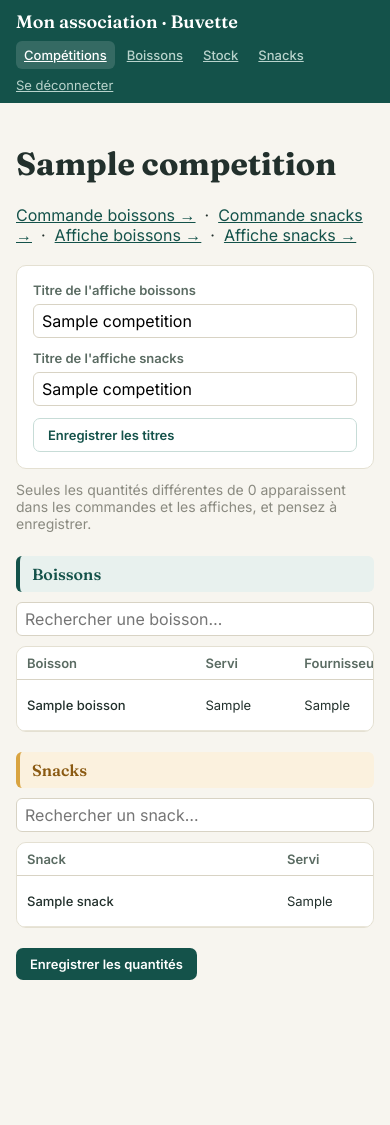
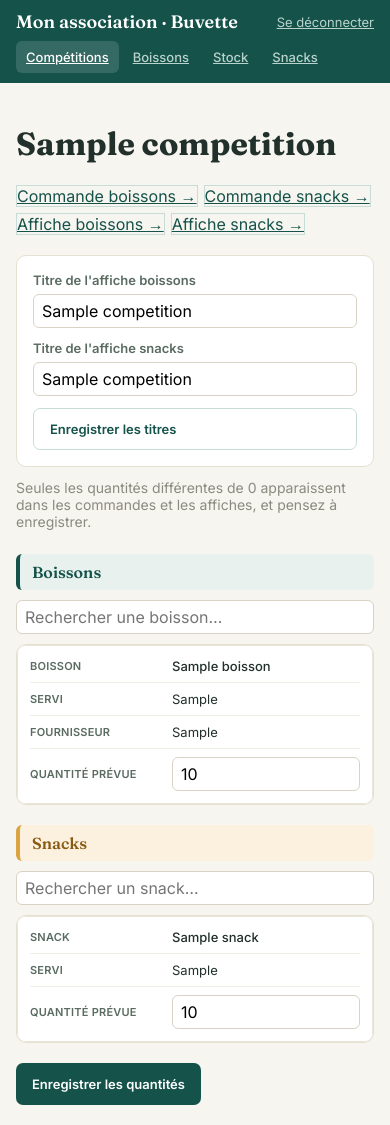
Before and after one commit to ugddole/Apply-Boisson, a Flask app: page /competitions/1 in a window 390 px wide. Before the commit the page ends 980 px from the top, so only its background shows below. Run offline with Flask 3, Linux system fonts and the light colour scheme; the visitor is signed in with stand-in values (Sample User, id 1); tables that the repository leaves empty hold one stand-in row (values such as "Sample post").

Commit message:
Add files via upload

```diff
--- a/templates/affiche.html
+++ b/templates/affiche.html
@@ -1,12 +1,12 @@
 {% extends "base.html" %}
 {% block content %}
-<div class="no-print" style="display:flex; gap:8px; align-items:center; margin-bottom:1.25rem; flex-wrap:wrap;">
+<div class="page-toolbar no-print">
   <a href="{{ url_for('competitions') }}" class="btn-ghost">← Compétitions</a>
   <a href="{{ url_for('competition_detail', comp_id=competition['id']) }}" class="btn-ghost">Quantités</a>
   <a href="{{ url_for('commande', comp_id=competition['id']) }}" class="btn-ghost">Commande</a>
 
-  <form method="post" action="{{ url_for('affiche_fond', comp_id=competition['id']) }}" enctype="multipart/form-data" style="display:inline-flex; gap:6px; align-items:center; margin-left:auto;">
-    <input type="file" name="fond" accept="image/png,image/jpeg,image/webp" style="width:auto;">
+  <form method="post" action="{{ url_for('affiche_fond', comp_id=competition['id']) }}" enctype="multipart/form-data" class="fond-form" style="display:inline-flex; gap:6px; align-items:center;">
+    <input type="file" name="fond" accept="image/png,image/jpeg,image/webp" class="file-input">
     <button type="submit" class="btn btn-ghost">Changer le fond</button>
   </form>
   <button onclick="window.print()" class="btn btn-primary">Imprimer</button>
--- a/templates/affiche_snacks.html
+++ b/templates/affiche_snacks.html
@@ -1,12 +1,12 @@
 {% extends "base.html" %}
 {% block content %}
-<div class="no-print" style="display:flex; gap:8px; align-items:center; margin-bottom:1.25rem; flex-wrap:wrap;">
+<div class="page-toolbar no-print">
   <a href="{{ url_for('competitions') }}" class="btn-ghost">← Compétitions</a>
   <a href="{{ url_for('competition_detail', comp_id=competition['id']) }}" class="btn-ghost">Quantités</a>
   <a href="{{ url_for('commande_snacks', comp_id=competition['id']) }}" class="btn-ghost">Commande snacks</a>
 
-  <form method="post" action="{{ url_for('affiche_snacks_fond', comp_id=competition['id']) }}" enctype="multipart/form-data" style="display:inline-flex; gap:6px; align-items:center; margin-left:auto;">
-    <input type="file" name="fond" accept="image/png,image/jpeg,image/webp" style="width:auto;">
+  <form method="post" action="{{ url_for('affiche_snacks_fond', comp_id=competition['id']) }}" enctype="multipart/form-data" class="fond-form" style="display:inline-flex; gap:6px; align-items:center;">
+    <input type="file" name="fond" accept="image/png,image/jpeg,image/webp" class="file-input">
     <button type="submit" class="btn btn-ghost">Changer le fond</button>
   </form>
   <button onclick="window.print()" class="btn btn-primary">Imprimer</button>
--- a/templates/base.html
+++ b/templates/base.html
@@ -25,12 +25,14 @@
   .btn-danger { background: transparent; color: #A32D2D; border: none; font-weight: 500; padding: 4px 6px; }
   .icon-btn { background: none; border: none; cursor: pointer; padding: 4px 6px; color: #5a6b62; font-size: 13px; }
   .card { background: white; border: 1px solid #E4E0D2; border-radius: 10px; overflow: hidden; }
-  header.topbar { background: #14524A; padding: 14px 2rem; display: flex; align-items: center; justify-content: space-between; flex-wrap: wrap; gap: 8px; }
+  header.topbar { background: #14524A; padding: 12px 2rem; display: flex; flex-direction: column; gap: 8px; }
+  .topbar-top { display: flex; align-items: center; justify-content: space-between; gap: 12px; }
   header.topbar .brand { color: white; font-size: 18px; font-weight: 600; }
-  header.topbar nav { display: flex; gap: 4px; flex-wrap: wrap; }
-  header.topbar nav a { color: #B9D3CC; padding: 6px 10px; border-radius: 6px; font-size: 13px; font-weight: 500; }
+  header.topbar nav { display: flex; gap: 4px; overflow-x: auto; -webkit-overflow-scrolling: touch; scrollbar-width: none; }
+  header.topbar nav::-webkit-scrollbar { display: none; }
+  header.topbar nav a { color: #B9D3CC; padding: 6px 10px; border-radius: 6px; font-size: 13px; font-weight: 500; white-space: nowrap; flex-shrink: 0; }
   header.topbar nav a.active { background: rgba(255,255,255,0.14); color: white; }
-  header.topbar .logout { color: #B9D3CC; font-size: 13px; }
+  header.topbar .logout { color: #B9D3CC; font-size: 13px; white-space: nowrap; }
   main { padding: 2rem 2.5rem; max-width: 1000px; margin: 0 auto; }
   .flash { padding: 8px 12px; border-radius: 6px; font-size: 13px; margin-bottom: 16px; }
   .flash-success { background: #EAF3DE; color: #3B6D11; }
@@ -65,30 +67,79 @@
   .composant-form input { flex: 1 1 130px; min-width: 100px; }
   .row-actions { display: flex; gap: 8px; align-items: center; flex-wrap: wrap; }
 
+  /* Barre d'outils (retour / navigation / bouton principal) au-dessus des pages détail */
+  .page-toolbar { display: flex; gap: 8px; align-items: center; margin-bottom: 1.25rem; flex-wrap: wrap; }
+  .page-toolbar .push-right, .page-toolbar .fond-form { margin-left: auto; }
+  .fond-form { display: inline-flex; gap: 6px; align-items: center; }
+  .file-input { width: auto; }
+
+  /* Ligne d'une compétition dans la liste */
+  .comp-row { display: flex; justify-content: space-between; align-items: center; gap: 10px; padding: 10px 14px; border-bottom: 1px solid #E9E5D8; flex-wrap: wrap; }
+  .comp-row-name { min-width: 0; }
+  .comp-row-name a { font-weight: 500; text-decoration: none; color: #22302C; word-break: break-word; }
+  .comp-actions { display: flex; gap: 4px 12px; align-items: center; font-size: 12px; flex-wrap: wrap; }
+  .comp-actions a { padding: 4px 2px; }
+
   @media (max-width: 720px) {
     main { padding: 1.25rem 1rem; }
     header.topbar { padding: 10px 1rem; }
-    header.topbar nav a { padding: 6px 8px; font-size: 13px; }
+    header.topbar nav a { padding: 8px 10px; font-size: 13px; }
     .grid-form-7, .grid-form-4, .grid-snack-row, .grid-titre { grid-template-columns: 1fr; }
-    .table-scroll table { min-width: 560px; }
     input[type=text], input[type=number], input[type=date], input[type=password], select {
       font-size: 16px; /* évite le zoom automatique iOS */
     }
     .toolbar, .no-print { flex-wrap: wrap; }
+
+    /* Boutons et zones cliquables plus grandes au doigt */
+    button, .btn { padding: 10px 16px; min-height: 42px; }
+    .icon-btn { padding: 9px 10px; font-size: 15px; min-height: 40px; min-width: 40px; justify-content: center; }
+    .btn-danger { padding: 9px 8px; min-height: 40px; }
+
+    .page-toolbar { gap: 6px; }
+    .page-toolbar .push-right { margin-left: 0; width: 100%; justify-content: center; order: 10; }
+    .page-toolbar .fond-form { margin-left: 0; width: 100%; order: 5; }
+    .file-input { flex: 1 1 auto; width: auto; }
+
+    .comp-row { flex-direction: column; align-items: stretch; }
+    .comp-actions { gap: 10px 14px; }
+    .comp-actions a, .comp-actions form { padding: 2px 0; }
+
+    /* Tableaux -> cartes empilées (une carte par ligne, libellé + valeur) */
+    .table-scroll { overflow-x: visible; }
+    table.responsive-cards { min-width: 0; }
+    table.responsive-cards thead { position: absolute; width: 1px; height: 1px; overflow: hidden; clip: rect(0 0 0 0); }
+    table.responsive-cards, table.responsive-cards tbody, table.responsive-cards tr, table.responsive-cards td {
+      display: block; width: 100%;
+    }
+    table.responsive-cards tr { border: 1px solid #E9E5D8; border-radius: 8px; margin-bottom: 10px; padding: 4px 12px; }
+    table.responsive-cards tr:last-child { margin-bottom: 0; }
+    table.responsive-cards td {
+      display: flex; align-items: center; gap: 10px; padding: 8px 0; border-bottom: 1px solid #F0EDE2;
+    }
+    table.responsive-cards td:last-child { border-bottom: none; }
+    table.responsive-cards td[data-label]::before {
+      content: attr(data-label); flex: 0 0 40%; font-size: 11px; font-weight: 600; color: #5a6b62; text-transform: uppercase; letter-spacing: .02em;
+    }
+    table.responsive-cards td:not([data-label]) { justify-content: flex-end; }
+    table.responsive-cards td input, table.responsive-cards td select { flex: 1 1 auto; min-width: 0; }
+    table.responsive-cards td.cell-empty { display: block; text-align: center; padding: 1.25rem 0; }
+    table.responsive-cards td.cell-empty::before { content: none; }
   }
 </style>
 </head>
 <body>
 {% if session.get('authenticated') %}
 <header class="topbar no-print">
-  <div class="brand fr-font">{{ association_nom }} · Buvette</div>
+  <div class="topbar-top">
+    <div class="brand fr-font">{{ association_nom }} · Buvette</div>
+    <a class="logout" href="{{ url_for('logout') }}">Se déconnecter</a>
+  </div>
   <nav>
     <a href="{{ url_for('competitions') }}" class="{{ 'active' if request.path.startswith('/competitions') else '' }}">Compétitions</a>
     <a href="{{ url_for('boissons') }}" class="{{ 'active' if request.path.startswith('/boissons') else '' }}">Boissons</a>
     <a href="{{ url_for('stock') }}" class="{{ 'active' if request.path.startswith('/stock') else '' }}">Stock</a>
     <a href="{{ url_for('snacks') }}" class="{{ 'active' if request.path.startswith('/snacks') or request.path.startswith('/composants') else '' }}">Snacks</a>
   </nav>
-  <a class="logout" href="{{ url_for('logout') }}">Se déconnecter</a>
 </header>
 {% endif %}
 <main>
--- a/templates/competition_detail.html
+++ b/templates/competition_detail.html
@@ -1,15 +1,12 @@
 {% extends "base.html" %}
 {% block content %}
 <h1 class="fr-font">{{ competition['nom'] }}</h1>
-<p style="margin-bottom:1.25rem;">
-  <a href="{{ url_for('commande', comp_id=competition['id']) }}">Commande boissons →</a>
-  &nbsp;·&nbsp;
-  <a href="{{ url_for('commande_snacks', comp_id=competition['id']) }}">Commande snacks →</a>
-  &nbsp;·&nbsp;
-  <a href="{{ url_for('affiche', comp_id=competition['id']) }}">Affiche boissons →</a>
-  &nbsp;·&nbsp;
-  <a href="{{ url_for('affiche_snacks', comp_id=competition['id']) }}">Affiche snacks →</a>
-</p>
+<div class="page-toolbar" style="margin-bottom:1.25rem;">
+  <a href="{{ url_for('commande', comp_id=competition['id']) }}" class="btn-ghost">Commande boissons →</a>
+  <a href="{{ url_for('commande_snacks', comp_id=competition['id']) }}" class="btn-ghost">Commande snacks →</a>
+  <a href="{{ url_for('affiche', comp_id=competition['id']) }}" class="btn-ghost">Affiche boissons →</a>
+  <a href="{{ url_for('affiche_snacks', comp_id=competition['id']) }}" class="btn-ghost">Affiche snacks →</a>
+</div>
 
 <form method="post" action="{{ url_for('competition_titre', comp_id=competition['id']) }}" class="card grid-titre" style="padding:1rem; margin-bottom:1.5rem;">
   <div>
@@ -29,18 +26,18 @@
   <p class="fr-font" style="font-size:16px; font-weight:600; color:#14524A; background:#E8F1EE; border-left:4px solid #14524A; padding:8px 12px; margin:0 0 10px; border-radius:6px;">Boissons</p>
   <input type="text" id="filtre-boissons" placeholder="Rechercher une boisson…" style="margin-bottom:10px;">
   <div class="card table-scroll" style="margin-bottom:1.25rem;">
-    <table id="table-boissons">
+    <table id="table-boissons" class="responsive-cards">
       <thead><tr><th>Boisson</th><th>Servi</th><th>Fournisseur</th><th style="width:140px;">Quantité prévue</th></tr></thead>
       <tbody>
         {% for b in boissons %}
         <tr>
-          <td style="font-weight:500;">{{ b['nom'] }}</td>
-          <td>{{ b['servi'] or '' }}</td>
-          <td>{{ b['fournisseur'] or '' }}</td>
-          <td><input type="number" min="0" name="boisson_{{ b['id'] }}" value="{{ drink_selections.get(b['id'], '') }}" placeholder="0"></td>
+          <td data-label="Boisson" style="font-weight:500;">{{ b['nom'] }}</td>
+          <td data-label="Servi">{{ b['servi'] or '' }}</td>
+          <td data-label="Fournisseur">{{ b['fournisseur'] or '' }}</td>
+          <td data-label="Quantité prévue"><input type="number" min="0" name="boisson_{{ b['id'] }}" value="{{ drink_selections.get(b['id'], '') }}" placeholder="0"></td>
         </tr>
         {% else %}
-        <tr><td colspan="4" class="muted" style="text-align:center; padding:1.5rem;">Ajoutez d'abord des boissons.</td></tr>
+        <tr><td colspan="4" class="muted cell-empty" style="text-align:center; padding:1.5rem;">Ajoutez d'abord des boissons.</td></tr>
         {% endfor %}
       </tbody>
     </table>
@@ -49,17 +46,17 @@
   <p class="fr-font" style="font-size:16px; font-weight:600; color:#8a5a12; background:#FBF1DE; border-left:4px solid #D9A441; padding:8px 12px; margin:0 0 10px; border-radius:6px;">Snacks</p>
   <input type="text" id="filtre-snacks" placeholder="Rechercher un snack…" style="margin-bottom:10px;">
   <div class="card table-scroll" style="margin-bottom:1.25rem;">
-    <table id="table-snacks">
+    <table id="table-snacks" class="responsive-cards">
       <thead><tr><th>Snack</th><th>Servi</th><th style="width:140px;">Quantité prévue</th></tr></thead>
       <tbody>
         {% for s in snacks %}
         <tr>
-          <td style="font-weight:500;">{{ s['nom'] }}</td>
-          <td>{{ s['servi'] or '' }}</td>
-          <td><input type="number" min="0" name="snack_{{ s['id'] }}" value="{{ snack_selections.get(s['id'], '') }}" placeholder="0"></td>
+          <td data-label="Snack" style="font-weight:500;">{{ s['nom'] }}</td>
+          <td data-label="Servi">{{ s['servi'] or '' }}</td>
+          <td data-label="Quantité prévue"><input type="number" min="0" name="snack_{{ s['id'] }}" value="{{ snack_selections.get(s['id'], '') }}" placeholder="0"></td>
         </tr>
         {% else %}
-        <tr><td colspan="3" class="muted" style="text-align:center; padding:1.5rem;">Aucun snack dans la liste pour l'instant.</td></tr>
+        <tr><td colspan="3" class="muted cell-empty" style="text-align:center; padding:1.5rem;">Aucun snack dans la liste pour l'instant.</td></tr>
         {% endfor %}
       </tbody>
     </table>
```
Also changed, not shown: templates/boissons.html (+12 -12 lines), templates/commande.html (+10 -10 lines), templates/commande_snacks.html (+8 -8 lines), templates/competitions.html (+4 -4 lines), templates/snacks.html (+8 -8 lines), templates/stock.html (+7 -7 lines).
